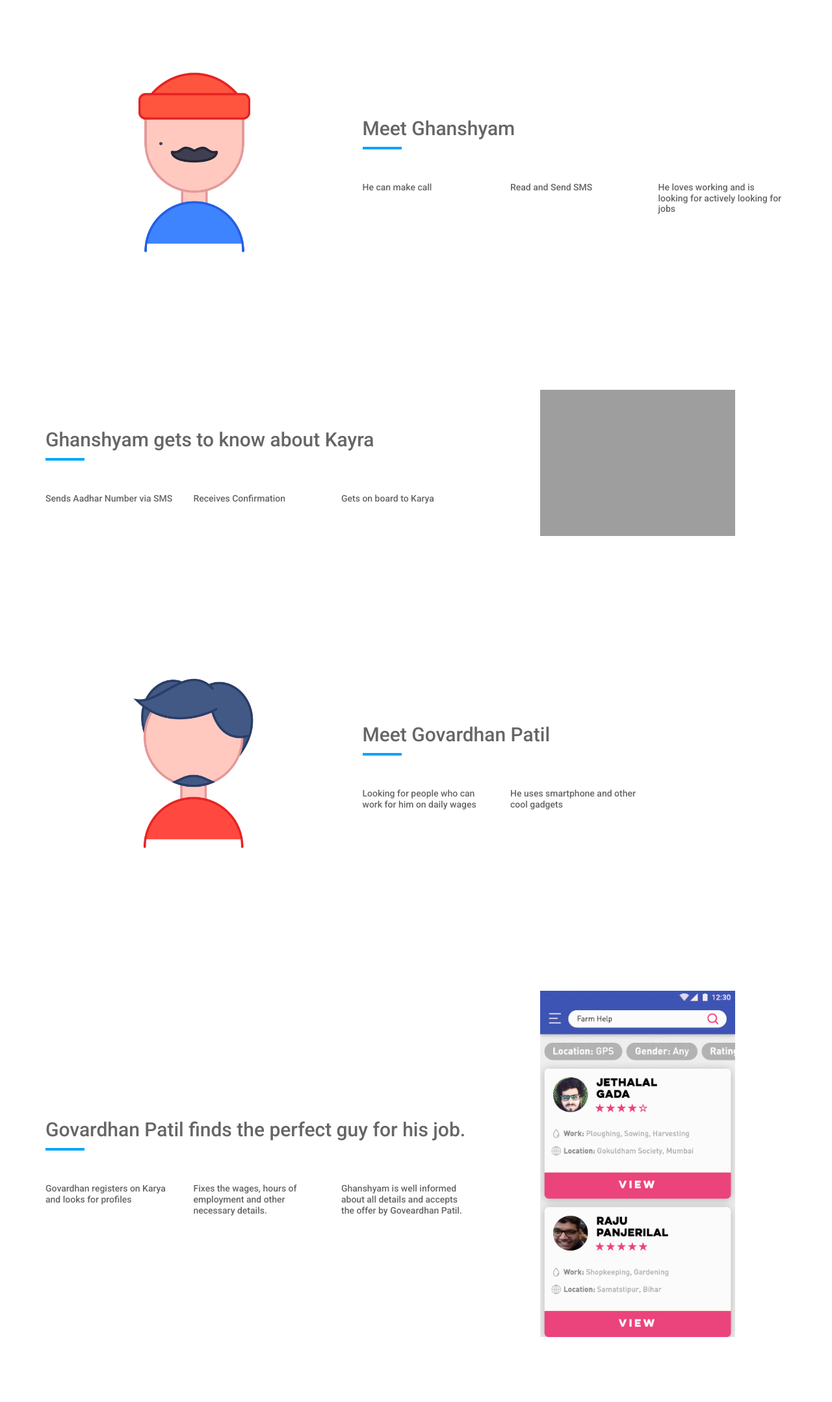
After one commit to AlabhyaVaibhav/Karya, a PHP site: page /how.html in a window 1280 px wide. The commit adds this page. Shown: the whole page at 65% size. Run offline with PHP 8.4, Linux system fonts and the light colour scheme; some libraries are stand-ins or nearby versions; grey boxes are pictures that could not be loaded.

Commit message:
how page added

```diff
--- a/css/style.css
+++ b/css/style.css
@@ -322,6 +322,7 @@ header .btn-new {
     position: relative;
     padding-top: 180px;
     color: #ffffff;
+    background-color: #fbfbfb;
     /*background: url("../images/bg.jpg");*/
     background-size: cover;
     color: #1a1a1a;
--- /dev/null
+++ b/how.html
@@ -0,0 +1,239 @@
+<!DOCTYPE html>
+<html lang="en">
+
+<head>
+  <meta charset="utf-8">
+  <meta name="viewport" content="width=device-width, initial-scale=1.0">
+  <meta name="description" content="">
+  <meta name="author" content="Themesdesign">
+  <link rel="shortcut icon" href="images/favicon.ico">
+
+  <title>Karya - Making lives better</title>
+
+  <!-- Google-Fonts -->
+  <link href="https://fonts.googleapis.com/css?family=Rubik:400,500" rel="stylesheet">
+  <link href="https://fonts.googleapis.com/css?family=Roboto:300,400,500,700" rel="stylesheet">
+
+
+  <!-- Bootstrap core CSS -->
+  <link href="css/bootstrap.min.css" rel="stylesheet">
+
+  <!-- Custom styles for this template -->
+  <link href="css/feather.css" rel="stylesheet">
+  <link rel="stylesheet"
+  href="https://cdn.jsdelivr.net/npm/animate.css@3.5.2/animate.min.css">
+  <link href="css/jquery.fancybox.css" rel="stylesheet">
+
+  <link href="css/owl.carousel.css" rel="stylesheet">
+  <link href="css/owl.theme.css" rel="stylesheet">
+  <link href="css/owl.transitions.css" rel="stylesheet">
+
+  <!-- Magnific-popup -->
+  <link rel="stylesheet" href="css/magnific-popup.css">
+
+  <!-- Custom styles for this template -->
+  <link href="css/style.css" rel="stylesheet">
+
+  <!-- HTML5 shim and Respond.js IE8 support of HTML5 tooltipss and media queries -->
+      <!--[if lt IE 9]>
+        <script src="js/html5shiv.js"></script>
+        <script src="js/respond.min.js"></script>
+      <![endif]-->
+
+    </head>
+
+    <body data-spy="scroll" data-target="#data-scroll">
+
+
+      <!-- Loader -->
+
+
+
+      <!-- Header -->
+      <header>
+        <nav class="navbar navbar-custom navbar-top navbar-fixed-top sticky-navigation">
+          <div class="container">
+            <div class="navbar-header page-scroll">
+              <button type="button" class="navbar-toggle" data-toggle="collapse" data-target=".navbar-main-collapse">
+                <span class="sr-only">Toggle navigation</span>
+                <span class="icon-bar"></span>
+                <span class="icon-bar"></span>
+                <span class="icon-bar"></span>
+              </button>
+              <!-- LOGO -->
+              <a class="navbar-brand nav-logo" href="index.html">
+                <img src="images/logo_dark.png" alt="logo" height="30">
+              </a>
+            </div>
+
+            <!-- NAVIGATION LINKS -->
+            <div class="collapse navbar-collapse navbar-right navbar-main-collapse" id="data-scroll">
+              <ul class="nav navbar-nav">
+                <li class="active"><a class="page-scroll" href="#home">Home</a>
+                </li>
+                <li><a class="page-scroll" href="#features">How it works</a>
+                </li>
+                <li><a class="page-scroll" href="#screenshots">Screenshots </a>
+                </li>
+                <li><a class="page-scroll" href="#plans">Plans</a>
+                </li>
+                <li><a class="page-scroll" href="#download">Download</a>
+                </li>
+                <li><a class="page-scroll" href="#videos">Videos</a>
+                </li>
+                <li><a class="page-scroll" href="#contact">Contact</a>
+                </li>
+              </ul>
+            </div>
+            <!-- /.navbar-collapse -->
+          </div>
+          <!-- /.container -->
+        </nav>
+      </header>
+ <section class="section">
+        <div class="container">
+          <div class="row  vertical-content">
+            <!--Image Start-->
+            <div class="col-md-5 col-sm-6">
+              <div>
+                <img src="images/Gansham.png" alt="" class="img-responsive center-block" width="300">
+              </div>
+            </div>
+            <!-- Image End-->
+            <!-- Feture Start-->
+            <div class="col-md-7 col-sm-6">
+              <div class="section_title">
+                <h2>Meet Ghanshyam</h2>
+                <div class="title-border pull-left"></div>
+                <div class="clearfix"></div>
+              </div>
+              <div>
+                <br>
+              </div>
+              <div class="row">
+                <div class="col-md-4 ">
+                  <h5>He can make call</h5>
+                </div>
+                <div class="col-md-4">
+                  <h5>Read and Send SMS</h5>
+
+                </div>
+                <div class="col-md-4">
+                  <h5>He loves working and is looking for actively looking for jobs</h5>
+                </div>
+              </div>
+            </div>
+            <!-- End Feture-->
+          </div>
+        </div>
+      </section>
+<section class="section">
+        <div class="container">
+          <div class="row  vertical-content">
+            <!--Image Start-->
+            <!-- Feture Start-->
+            <div class="col-md-7 col-sm-6">
+              <div class="section_title">
+                <h2>Ghanshyam gets to know about Kayra</h2>
+                <div class="title-border pull-left"></div>
+                <div class="clearfix"></div>
+              </div>
+              <div>
+                <br>
+              </div>
+              <div class="row">
+                <div class="col-md-4 ">
+                  <h5>Sends Aadhar Number via SMS</h5>
+                </div>
+                <div class="col-md-4">
+                  <h5>Receives Confirmation</h5>
+
+                </div>
+                <div class="col-md-4">
+                  <h5>Gets on board to Karya</h5>
+                </div>
+              </div>
+            </div>
+            <!-- End Feture-->
+            <div class="col-md-5 col-sm-6">
+              <div>
+                <img src="images/onboard.gif" alt="" class="img-responsive center-block" width="300">
+              </div>
+            </div>
+            <!-- Image End-->
+
+          </div>
+        </div>
+      </section>
+ <section class="section">
+        <div class="container">
+          <div class="row  vertical-content">
+            <!--Image Start-->
+            <div class="col-md-5 col-sm-6">
+              <div>
+                <img src="images/Govardhan.png" alt="" class="img-responsive center-block" width="300">
+              </div>
+            </div>
+            <!-- Image End-->
+            <!-- Feture Start-->
+            <div class="col-md-7 col-sm-6">
+              <div class="section_title">
+                <h2>Meet Govardhan Patil</h2>
+                <div class="title-border pull-left"></div>
+                <div class="clearfix"></div>
+              </div>
+              <div>
+                <br>
+              </div>
+              <div class="row">
+                <div class="col-md-4 ">
+                  <h5>Looking for people who can work for him on daily wages</h5>
+                </div>
+                <div class="col-md-4">
+                  <h5>He uses smartphone and other cool gadgets</h5>
+              </div>
+            </div>
+            <!-- End Feture-->
+          </div>
+        </div>
+      </section>
+<section class="section">
+        <div class="container">
+          <div class="row  vertical-content">
+            <!--Image Start-->
+            <!-- Feture Start-->
+            <div class="col-md-7 col-sm-6">
+              <div class="section_title">
+                <h2>Govardhan Patil finds the perfect guy for his job.</h2>
+                <div class="title-border pull-left"></div>
+                <div class="clearfix"></div>
+              </div>
+              <div>
+                <br>
+              </div>
+              <div class="row">
+                <div class="col-md-4 ">
+                  <h5>Govardhan registers on Karya and looks for profiles</h5>
+                </div>
+                <div class="col-md-4">
+                  <h5>Fixes the wages, hours of employment and other necessary details.</h5>
+
+                </div>
+                <div class="col-md-4">
+                  <h5>Ghanshyam is well informed about all details and accepts the offer by Goveardhan Patil.</h5>
+                </div>
+              </div>
+            </div>
+            <!-- End Feture-->
+            <div class="col-md-5 col-sm-6">
+              <div>
+                <img src="images/employer.gif" alt="" class="img-responsive center-block" width="300">
+              </div>
+            </div>
+            <!-- Image End-->
+
+          </div>
+        </div>
+      </section>
+</body>
+</html>
```
Also changed, not shown: index.html (+18 -19 lines), images/Gansham.png (added), images/Govardhan.png (added), images/employer.gif (added), images/karya.gif (added), images/story.png (added), 2 other files.
